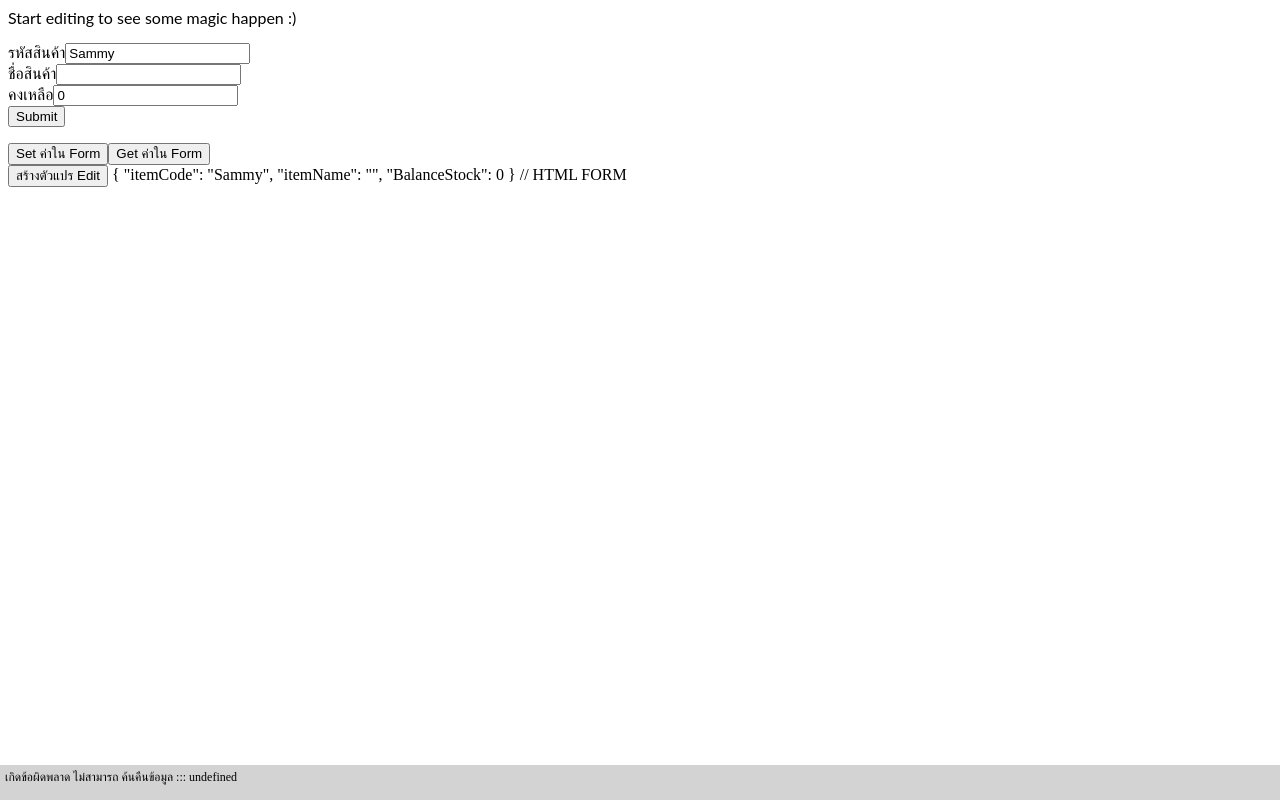
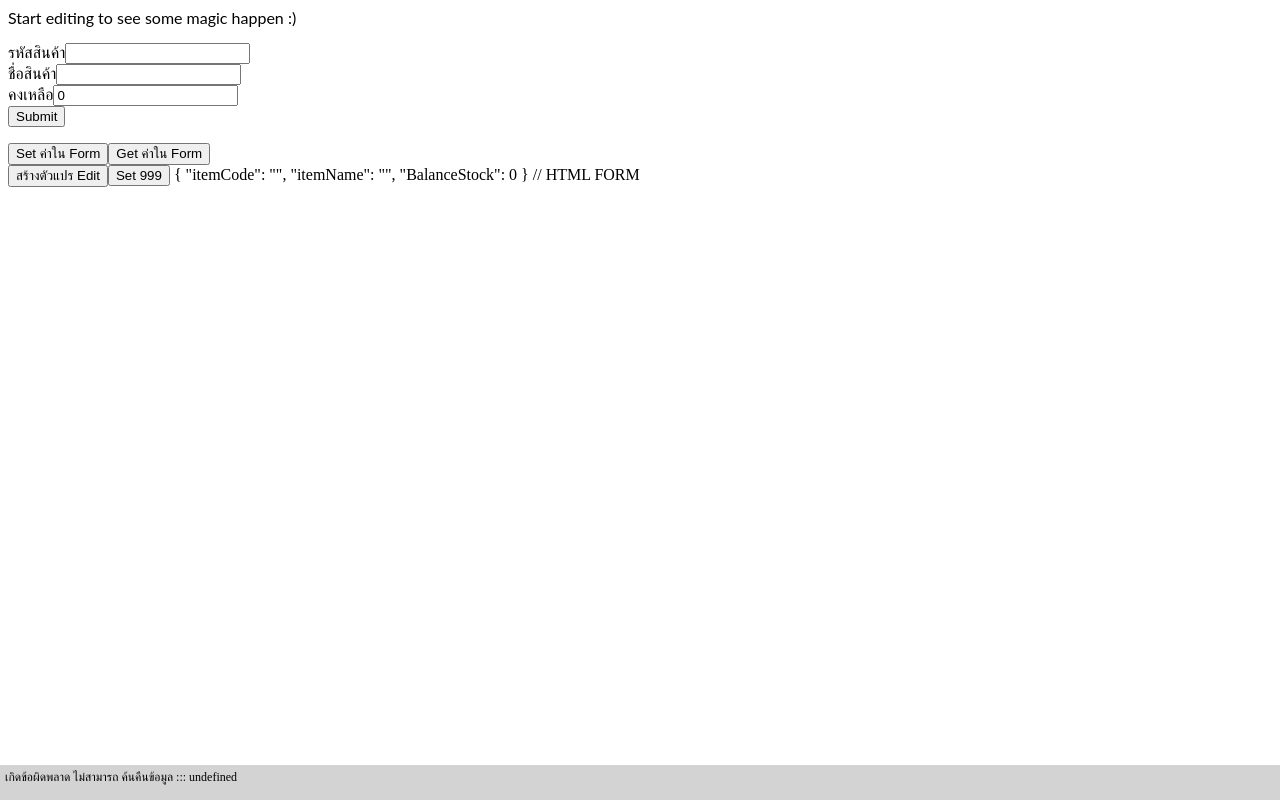
Before and after one commit to nutv99/angular-TemplateV3, an Angular app: page / in a window 1280 px wide. Built offline with nearby package versions, Linux system fonts and the light colour scheme; no server answers.

Commit message:
2 files modified

```diff
--- a/src/app/app.component.html
+++ b/src/app/app.component.html
@@ -15,6 +15,7 @@
       formControlName="itemCode"
       dataName="fpercent"
       modepatch="y"
+      [(ngModel)]="i999"
     />
   </div>
   <div>
@@ -45,6 +46,7 @@
 <br />
 <button type="button" (click)="giveEditModel()">สร้างตัวแปร Edit</button>
 
+<button type="button" (click)="seti999()">Set 999</button>
 {{ productForm.value | json }}
 
 <div
--- a/src/app/app.component.ts
+++ b/src/app/app.component.ts
@@ -83,6 +83,8 @@ export class AppComponent implements OnInit, AfterViewInit {
     departmentID: 0,
     departmentDesc: '',
   };
+
+  i999: string = '';
 
   isLoading: boolean = false;
   testMode: boolean = true;
@@ -183,6 +185,10 @@ export class AppComponent implements OnInit, AfterViewInit {
     });
   }
 
+  seti999() {
+    this.i999 = 'ddddd';
+  }
+
   onSubmit() {
     const input = document.querySelector('#message') as HTMLInputElement | null;
 
```
